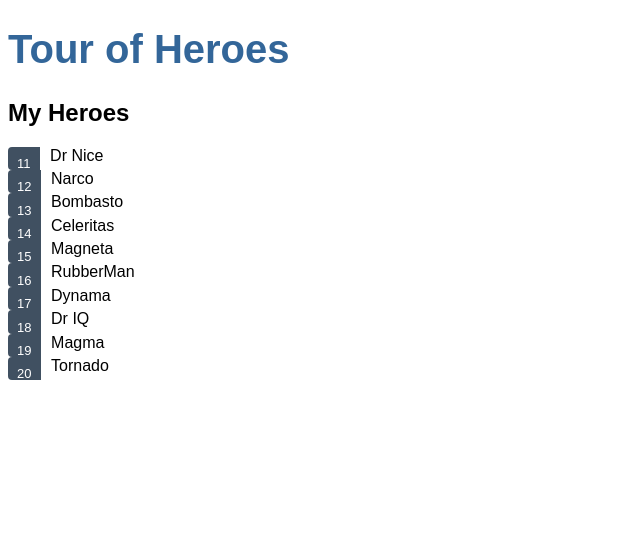
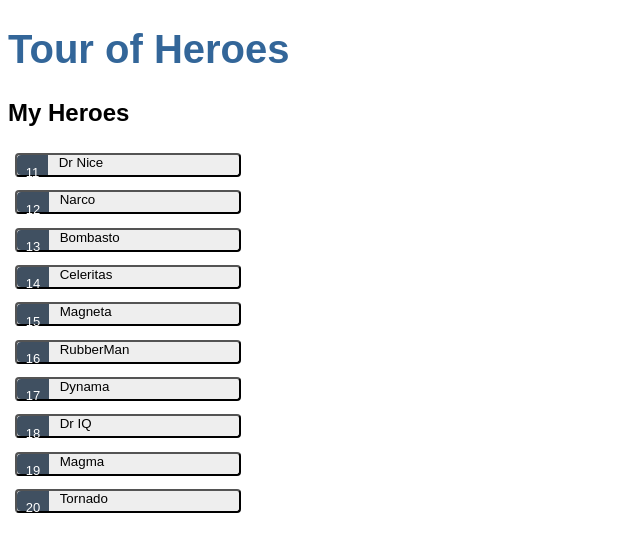
Before and after one commit to HoutarouOreki/angular-tour-of-heroes, an Angular app: page / in a window 1280 px wide. Shown: the top 552 px of the page, without its empty margins (0-640 px from the left). Built offline with nearby package versions, Linux system fonts and the light colour scheme.

Commit message:
make heroes selectable

```diff
--- a/src/app/heroes/heroes.component.html
+++ b/src/app/heroes/heroes.component.html
@@ -1,6 +1,17 @@
 <h2>My Heroes</h2>
 <ul class="heroes">
-  <li *ngFor="let hero of heroes">
-    <span class="badge">{{hero.id}}</span> {{hero.name}}
-  </li>
+    <li *ngFor="let hero of heroes">
+        <button [class.selected]="hero === selectedHero" type="button" (click)="onSelect(hero)">
+            <span class="badge">{{hero.id}}</span> {{hero.name}}
+        </button>
+    </li>
 </ul>
+
+<div *ngIf="selectedHero">
+    <h2>{{selectedHero.name | uppercase}} Details</h2>
+    <div>id: {{selectedHero.id}}</div>
+    <div>
+        <label for="hero-name">Hero name: </label>
+        <input id="hero-name" [(ngModel)]="selectedHero.name" placeholder="name">
+    </div>
+</div>
--- a/src/app/heroes/heroes.component.ts
+++ b/src/app/heroes/heroes.component.ts
@@ -8,6 +8,12 @@
   styleUrls: ['./heroes.component.css']
 })
 export class HeroesComponent implements OnInit {
+  selectedHero?: Hero;
+
+  onSelect(hero: Hero): void {
+    this.selectedHero = hero;
+  }
+
   heroes = HEROES;
 
   constructor() { }
```
